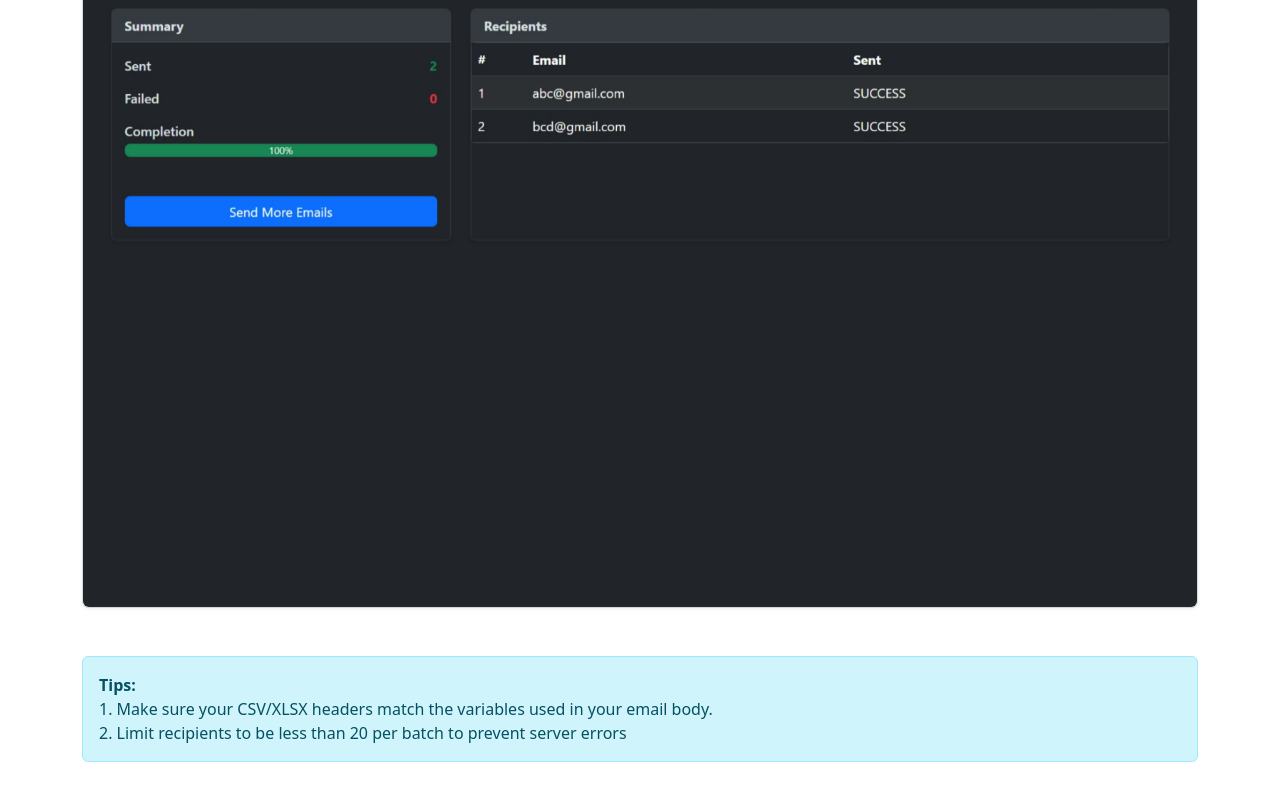
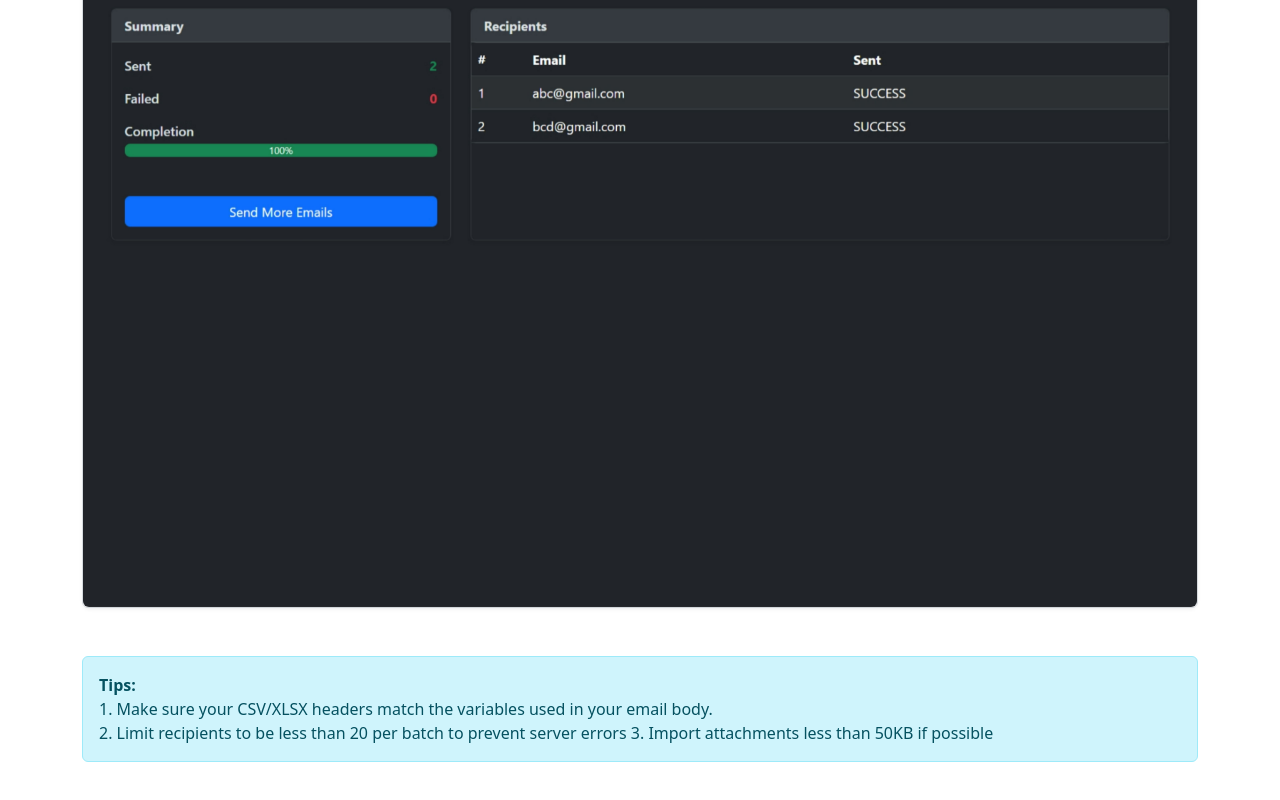
Before and after one commit to MarcLawrenceKing/mail-merge, a React (Vite) app in the folder client/: page /guide in a window 1280 px wide. Shown: the part 5150-5950 px from the top of the page. Built offline with nearby package versions, Linux system fonts and the light colour scheme; no server answers.

Commit message:
add tips

```diff
--- a/client/src/pages/Guide.tsx
+++ b/client/src/pages/Guide.tsx
@@ -187,6 +187,7 @@ const GuidePage: React.FC = () => {
         1. Make sure your CSV/XLSX headers match the variables
         used in your email body. <br></br>
         2. Limit recipients to be less than 20 per batch to prevent server errors
+        3. Import attachments less than 50KB if possible
       </div>
     </div>
   );
```
